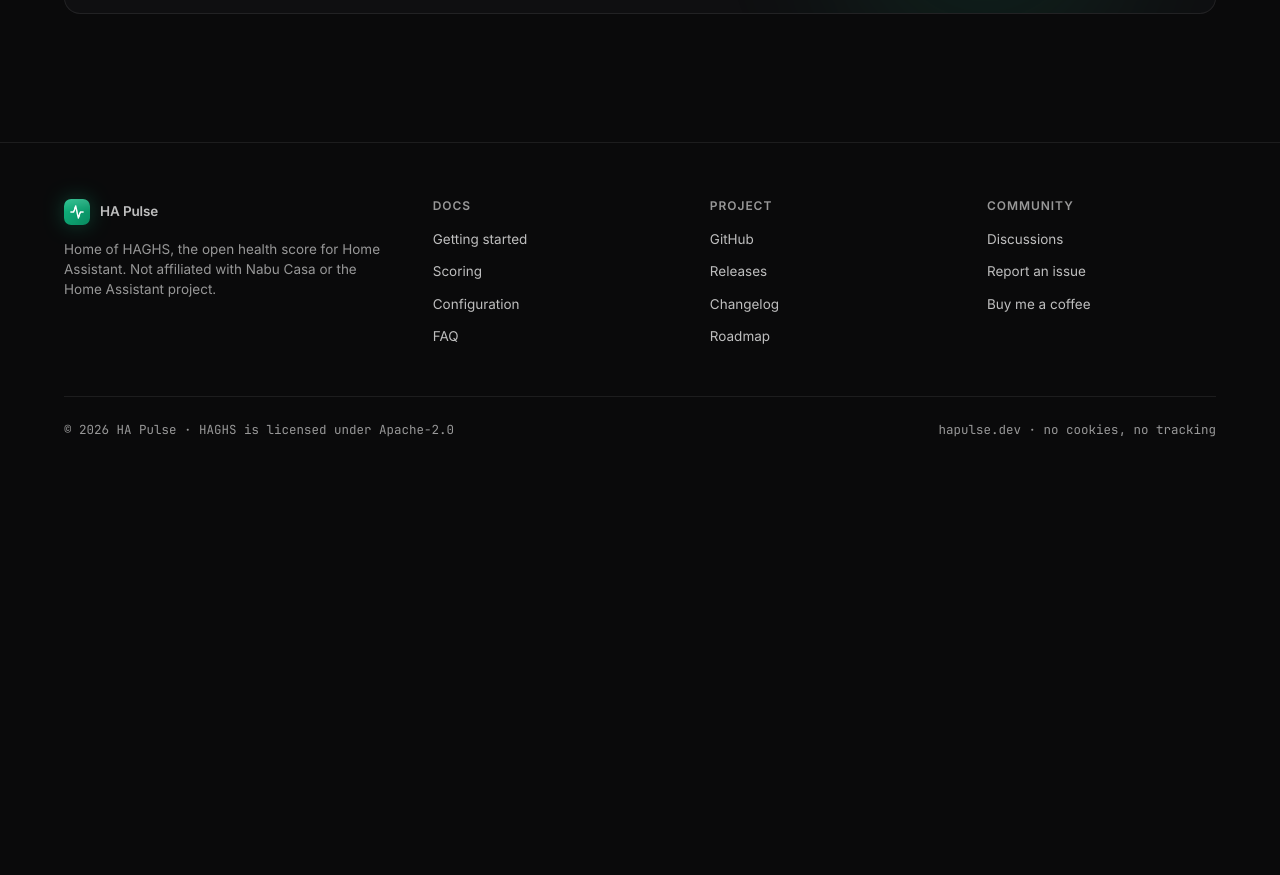
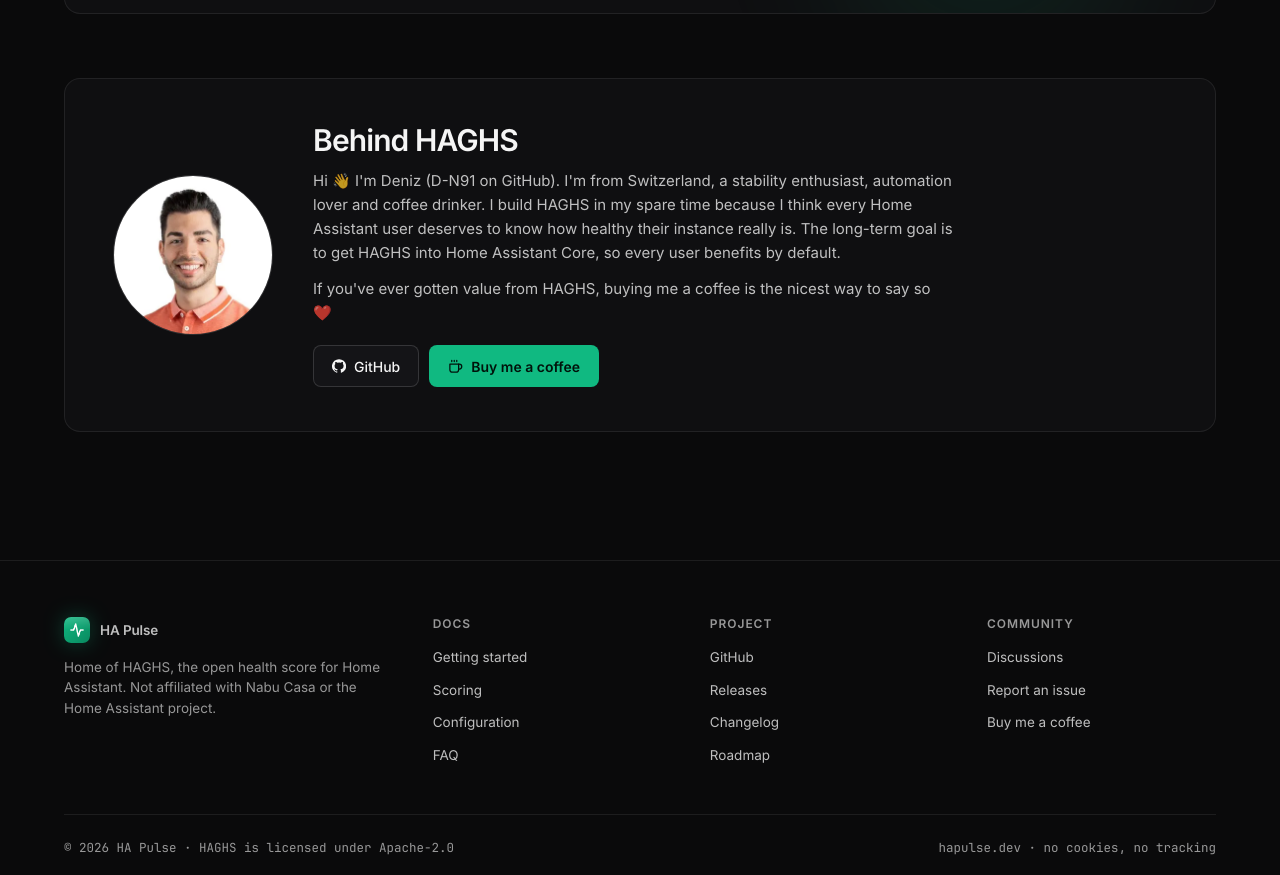
Before and after one commit to HA-Pulse/hapulse.dev, a plain HTML site: page index.html in a window 1280 px wide. Shown: the part 3612-4487 px from the top of the page. Before the commit the page ends 4091 px from the top, so only its background shows below. Drawn offline with Linux system fonts and the light colour scheme.

Commit message:
Site: Behind HAGHS section (#2)

```diff
--- a/index.html
+++ b/index.html
@@ -336,6 +336,30 @@
   </div>
 </section>
 
+<!-- Behind HAGHS -->
+<section class="section section-tight" style="padding-top:0" aria-labelledby="behind-h">
+  <div class="container">
+    <div class="behind">
+      <img src="assets/deniz.webp" alt="Deniz, creator of HAGHS" width="160" height="160" class="behind-photo" loading="lazy" decoding="async">
+      <div>
+        <h2 id="behind-h">Behind HAGHS</h2>
+        <p>Hi 👋 I'm Deniz (D-N91 on GitHub). I'm from Switzerland, a stability enthusiast, automation lover and coffee drinker. I build HAGHS in my spare time because I think every Home Assistant user deserves to know how healthy their instance really is. The long-term goal is to get HAGHS into Home Assistant Core, so every user benefits by default.</p>
+        <p>If you've ever gotten value from HAGHS, buying me a coffee is the nicest way to say so ❤️</p>
+        <div class="cta-btns">
+          <a href="https://github.com/D-N91" class="btn btn-secondary btn-lg">
+            <svg width="14" height="14" viewBox="0 0 24 24" fill="currentColor" aria-hidden="true"><path d="M12 .3a12 12 0 0 0-3.8 23.4c.6.1.8-.3.8-.6v-2c-3.3.7-4-1.6-4-1.6-.6-1.4-1.4-1.8-1.4-1.8-1.1-.7.1-.7.1-.7 1.2.1 1.9 1.3 1.9 1.3 1.1 1.8 2.8 1.3 3.5 1 .1-.8.4-1.3.8-1.6-2.7-.3-5.5-1.3-5.5-6 0-1.3.5-2.4 1.3-3.2-.2-.4-.6-1.6.1-3.2 0 0 1-.3 3.4 1.2a11.5 11.5 0 0 1 6 0c2.3-1.5 3.3-1.2 3.3-1.2.7 1.6.2 2.8.1 3.2.8.8 1.3 1.9 1.3 3.2 0 4.6-2.8 5.6-5.5 5.9.5.4.8 1.1.8 2.2v3.3c0 .3.2.7.8.6A12 12 0 0 0 12 .3"/></svg>
+            GitHub
+          </a>
+          <a href="https://www.buymeacoffee.com/dn91" class="btn btn-accent btn-lg">
+            <svg width="15" height="15" viewBox="0 0 24 24" fill="none" stroke="currentColor" stroke-width="2" stroke-linecap="round" stroke-linejoin="round" aria-hidden="true"><path d="M17 8h1a4 4 0 0 1 0 8h-1"/><path d="M3 8h14v9a4 4 0 0 1-4 4H7a4 4 0 0 1-4-4Z"/><path d="M6 2v2M10 2v2M14 2v2"/></svg>
+            Buy me a coffee
+          </a>
+        </div>
+      </div>
+    </div>
+  </div>
+</section>
+
 </main>
 
 <footer class="footer">
--- a/sitemap.xml
+++ b/sitemap.xml
@@ -1,5 +1,5 @@
 <?xml version="1.0" encoding="UTF-8"?>
 <urlset xmlns="http://www.sitemaps.org/schemas/sitemap/0.9">
-  <url><loc>https://hapulse.dev/</loc><lastmod>2026-11-12</lastmod></url>
+  <url><loc>https://hapulse.dev/</loc><lastmod>2026-11-13</lastmod></url>
   <url><loc>https://hapulse.dev/getting-started.html</loc><lastmod>2026-11-11</lastmod></url>
 </urlset>
--- a/styles.css
+++ b/styles.css
@@ -318,3 +318,14 @@ code.inline { background: var(--bg-2); border: 1px solid var(--line); padding: 1
   .advisor-row { padding: 8px 10px; }
   .hero { padding-top: 56px; }
 }
+
+/* Behind HAGHS (own site topic, 2026-11-13) */
+.behind { background: var(--bg-1); border: 1px solid var(--line); border-radius: 16px; padding: 44px 48px; display: grid; grid-template-columns: 160px 1fr; gap: 40px; align-items: center; position: relative; overflow: hidden; }
+.behind-photo { width: 160px; height: 160px; border-radius: 50%; object-fit: cover; border: 1px solid var(--line-strong); }
+.behind h2 { font-size: 30px; margin: 0 0 12px; line-height: 1.15; }
+.behind p { color: var(--fg-2); margin: 0 0 12px; line-height: 1.6; max-width: 640px; }
+.behind .cta-btns { margin-top: 20px; }
+@media (max-width: 640px) {
+  .behind { grid-template-columns: 1fr; gap: 20px; padding: 28px 22px; }
+  .behind-photo { width: 120px; height: 120px; }
+}
```
Also changed, not shown: assets/deniz.webp (added).
